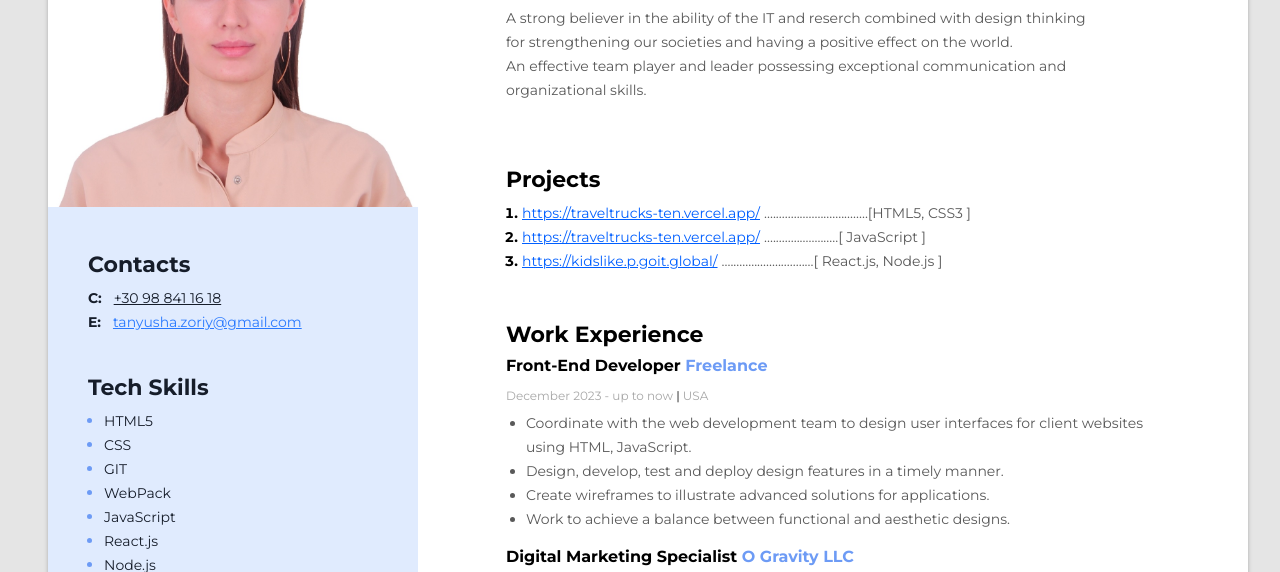
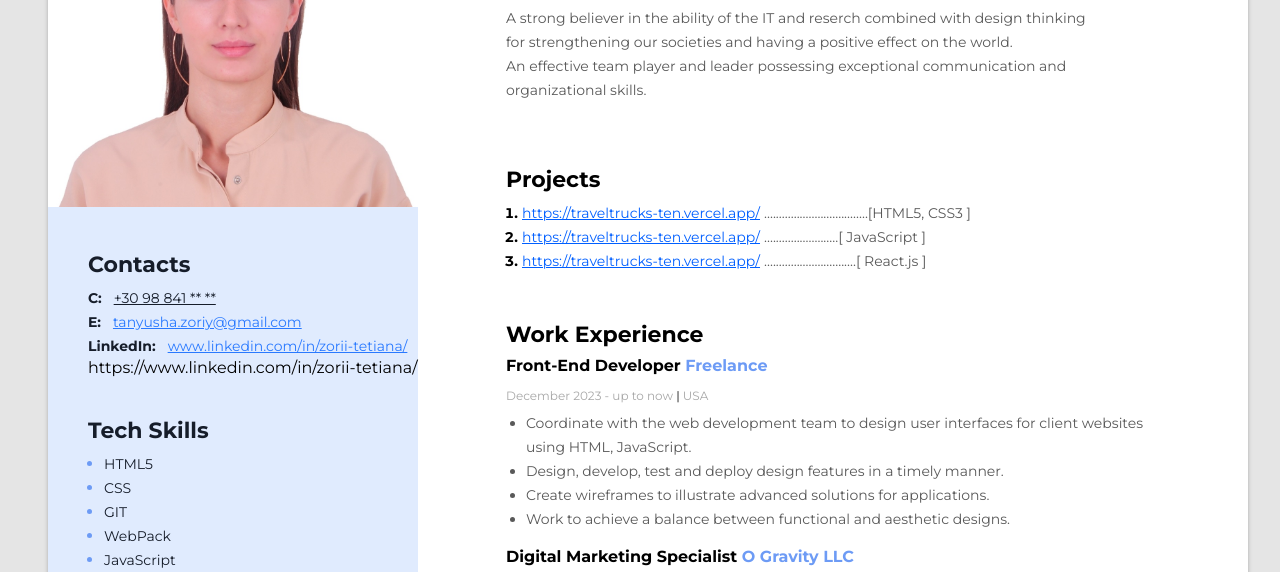
Before and after one commit to TiZorii/My-resume, a plain HTML site: page index.html in a window 1280 px wide. Shown: the part 248-820 px from the top of the page. Drawn offline with Linux system fonts and the light colour scheme.

Commit message:
Update index.html

```diff
--- a/index.html
+++ b/index.html
@@ -60,10 +60,10 @@
               <a
                 href="https://kidslike.p.goit.global/"
                 class="project-item-link"
-                >https://kidslike.p.goit.global/</a
+                >https://traveltrucks-ten.vercel.app/</a
               >
               <span class="project-item-descr">
-                ...............................[ React.js, Node.js ]</span
+                ...............................[ React.js ]</span
               >
             </li>
           </ol>
@@ -210,7 +210,7 @@
           <p class="contacts-item">
             <span class="contacts-type">C: </span>
             <a href="tel:+388888888888" class="contacts-number"
-              >+30 98 841 16 18</a
+              >+30 98 841 ** **</a
             >
           </p>
           <p class="contacts-item">
@@ -219,6 +219,13 @@
               >tanyusha.zoriy@gmail.com</a
             >
           </p>
+          <p class="contacts-item">
+            <span class="contacts-type">LinkedIn: </span>
+            <a href="https://www.linkedin.com/in/zorii-tetiana/" class="contacts-email"
+              >www.linkedin.com/in/zorii-tetiana/</a
+            >
+          </p>
+          https://www.linkedin.com/in/zorii-tetiana/
         </div>
 
         <!-- Tech skills -->
```
